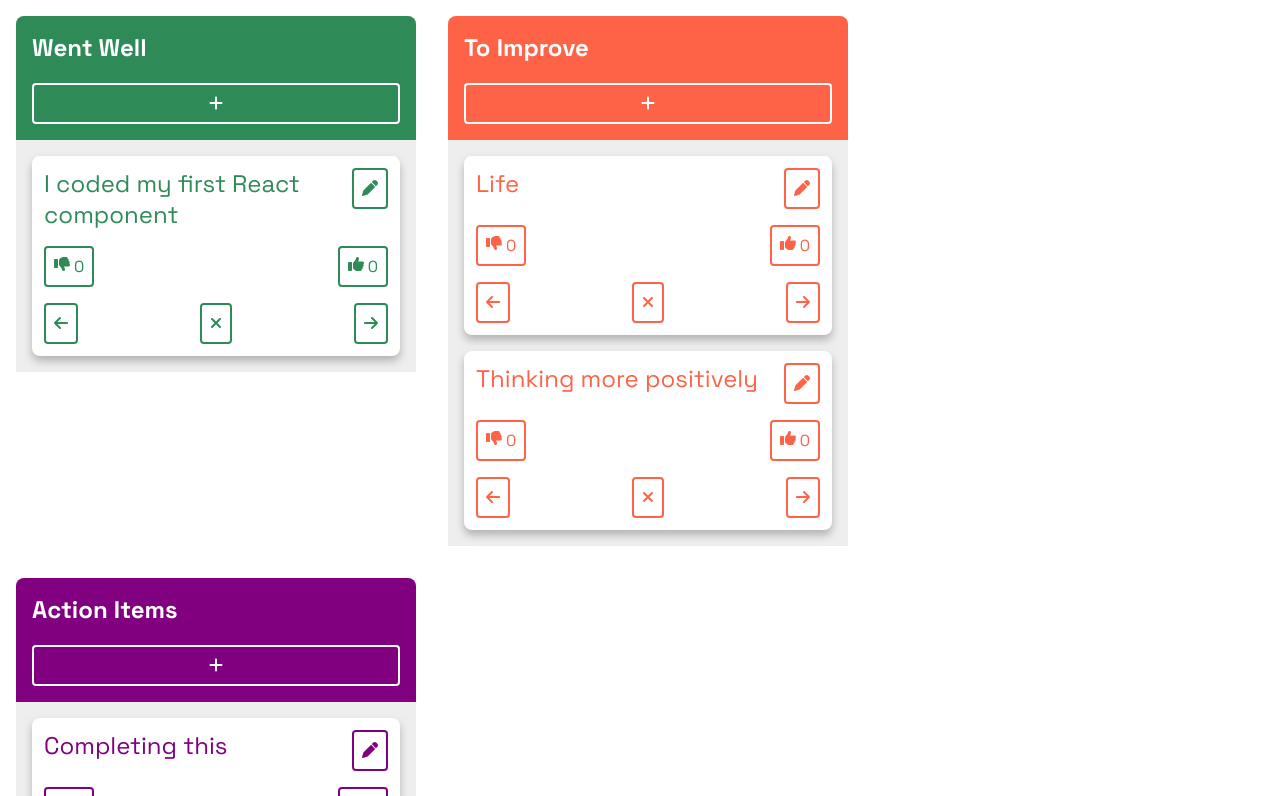
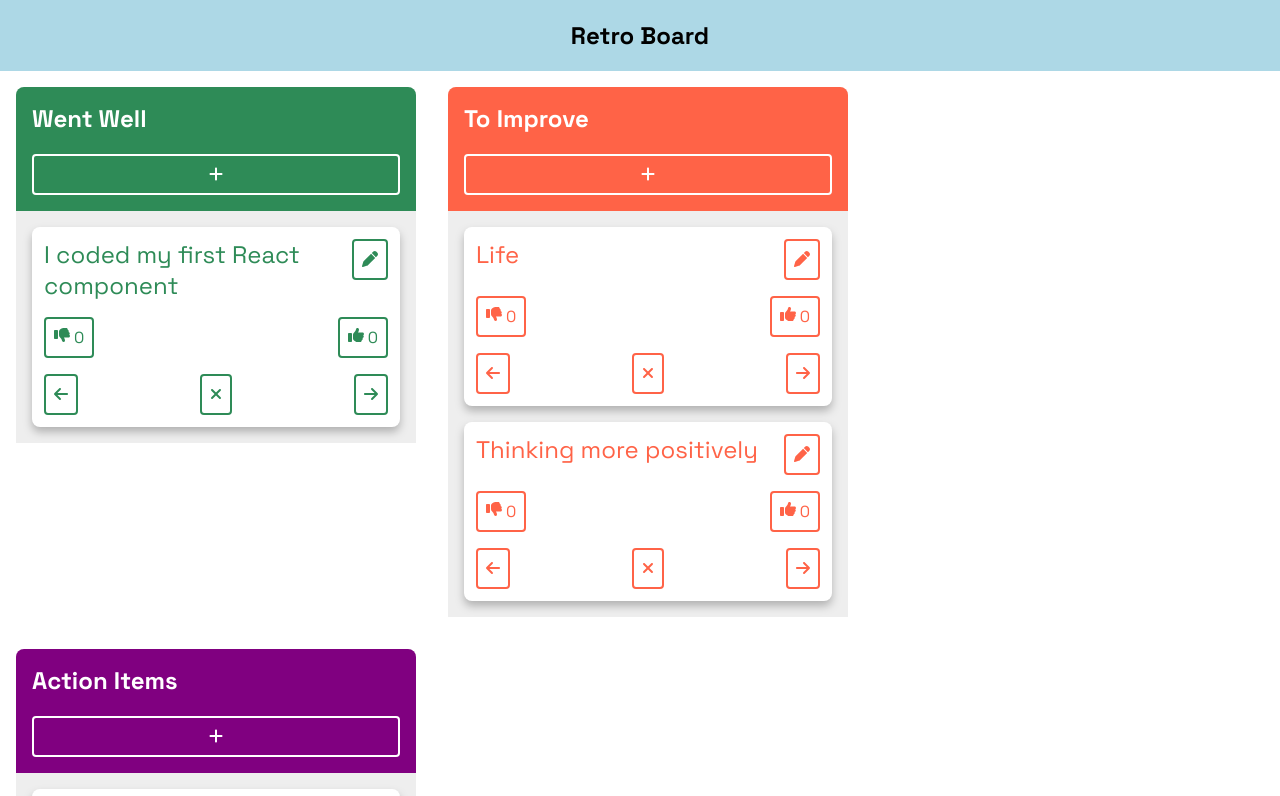
Before and after one commit to klalicki/retro-board, a React (Create React App) app: page / in a window 1280 px wide. Shown: the top 796 px of the page. Built offline with nearby package versions, Linux system fonts and the light colour scheme.

Commit message:
adds header component, ModeContext provider

```diff
--- a/package.json
+++ b/package.json
@@ -13,6 +13,7 @@
     "react": "^18.2.0",
     "react-dom": "^18.2.0",
     "react-scripts": "5.0.1",
+    "sass": "^1.63.6",
     "web-vitals": "^2.1.4"
   },
   "scripts": {
@@ -25,7 +26,10 @@
     "extends": [
       "react-app",
       "react-app/jest"
-    ],"rules":{"no-console":"warn"}
+    ],
+    "rules": {
+      "no-console": "warn"
+    }
   },
   "browserslist": {
     "production": [
--- a/src/components/App/App.css
+++ b/src/components/App/App.css
@@ -41,8 +41,8 @@ button:hover {
 }
 .app {
   display: flex;
-  align-items: center;
-  justify-content: center;
+  flex-direction: column;
+  justify-content: space-between;
   width: 100vw;
   min-height: 100vh;
 }
--- a/src/components/App/App.jsx
+++ b/src/components/App/App.jsx
@@ -2,18 +2,26 @@
 import "./App.css";
 import { sampleData } from "../../sampleData";
 import { DataProvider } from "../../contexts/DataContext";
+import { ModeContextProvider } from "../../contexts/ModeContext";
 // components
 import CardList from "../CardList/CardList";
+import TopBar from "../TopBar/TopBar";
 function App() {
   return (
     <div className="app">
+      <ModeContextProvider>
+        <TopBar></TopBar>
         <DataProvider>
           <div className="card-list-container">
             {sampleData.map((list, listIndex) => {
-            return <CardList listName={list.listName} listIndex={listIndex} />;
+              return (
+                <CardList listName={list.listName} listIndex={listIndex} />
+              );
             })}
           </div>
         </DataProvider>
+        <footer></footer>
+      </ModeContextProvider>
     </div>
   );
 }
--- /dev/null
+++ b/src/components/TopBar/TopBar.jsx
@@ -0,0 +1,13 @@
+import React from "react";
+import { useContext } from "react";
+import { ModeContext } from "../../contexts/ModeContext";
+import styles from "./TopBar.module.scss";
+
+const TopBar = ({ children }) => {
+  return (
+    <header className={styles.header}>
+      <h2>Retro Board</h2>
+    </header>
+  );
+};
+export default TopBar;
--- /dev/null
+++ b/src/components/TopBar/TopBar.module.scss
@@ -0,0 +1,9 @@
+.header {
+  display: flex;
+  gap: 1rem;
+  width: 100vw;
+  min-height: 3rem;
+  justify-content: center;
+  align-items: center;
+  background-color: lightblue;
+}
--- /dev/null
+++ b/src/contexts/ModeContext.jsx
@@ -0,0 +1,21 @@
+import { createContext, useState } from "react";
+
+export const ModeContext = createContext();
+
+export const ModeContextProvider = ({ children }) => {
+  const [mode, setMode] = useState({ layout: "horizontal", darkMode: false });
+
+  const toggleLayout = () => {
+    const newLayout = mode.layout === "horizontal" ? "vertical" : "horizontal";
+    setMode({ ...mode, layout: newLayout });
+  };
+  const setDarkMode = (newVal) => {
+    setMode({ ...mode, darkMode: newVal });
+  };
+
+  return (
+    <ModeContext.Provider value={{ mode, toggleLayout, setDarkMode }}>
+      {children}
+    </ModeContext.Provider>
+  );
+};
```
Also changed, not shown: 2 other files (tests, documents, lock files or other folders). Lines whose indentation alone changed are shown as unchanged.
